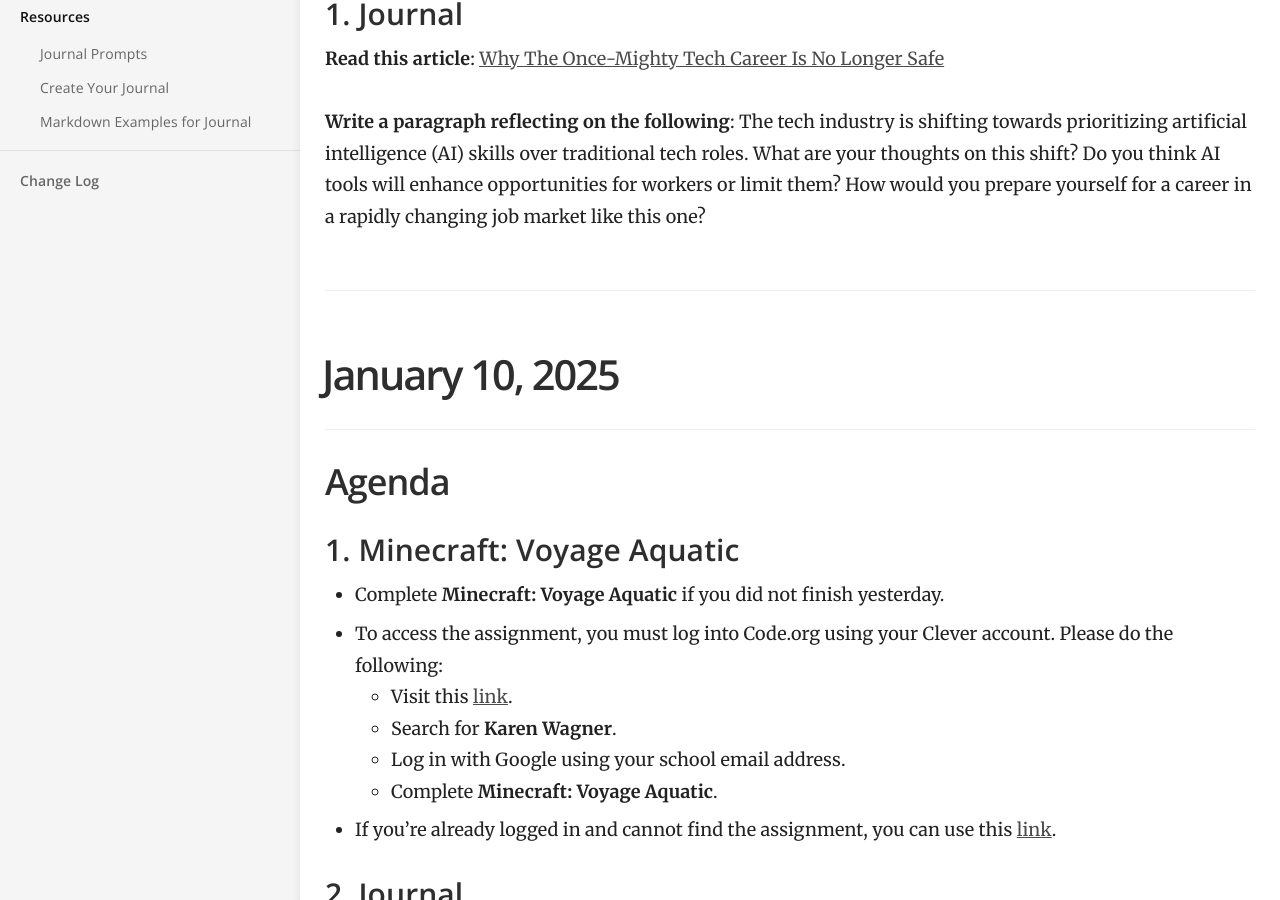
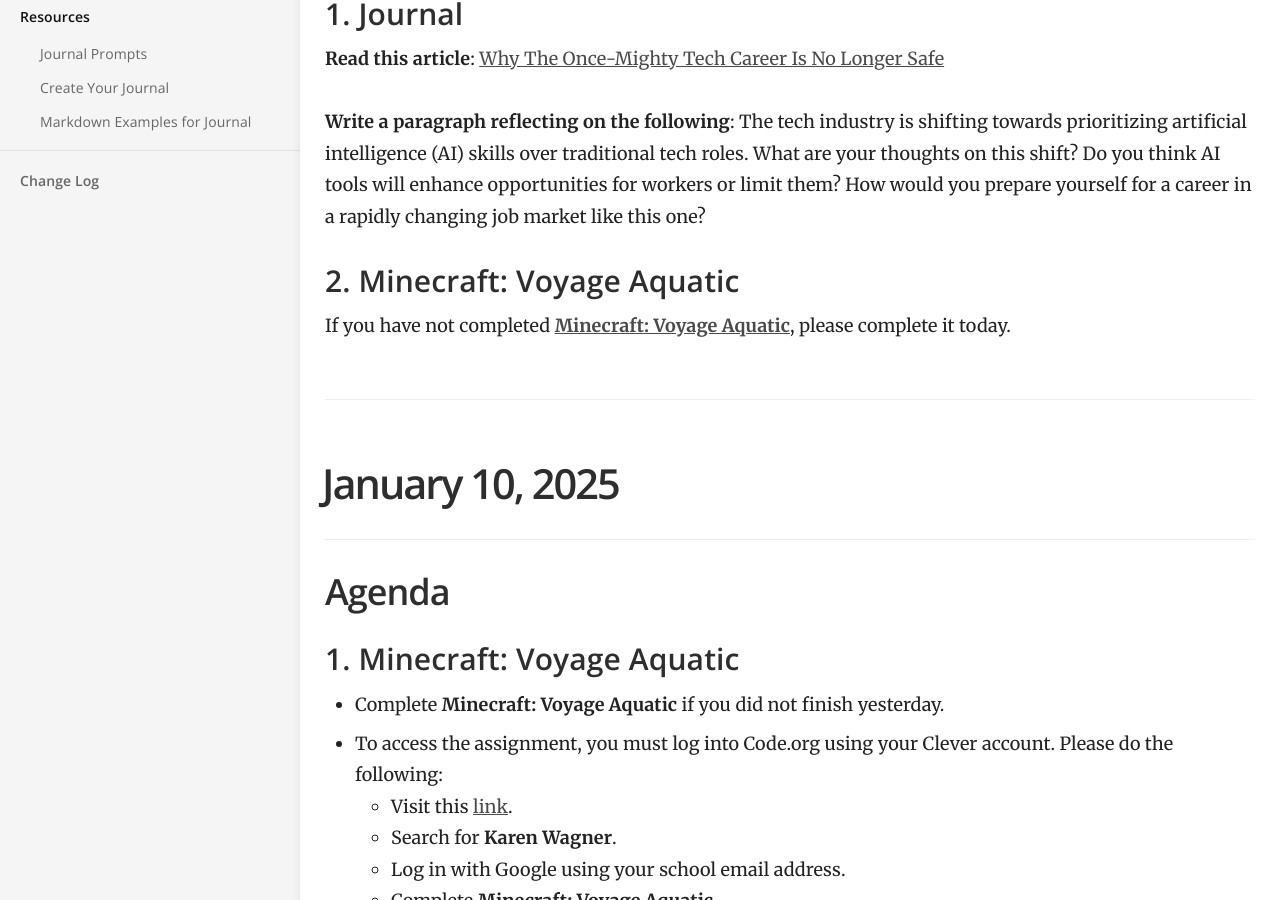
Before and after one commit to mswhitby/classroom, a Jekyll site: the page built from _docs/classes/1st.md, in a window 1280 px wide and 900 px high, scrolled down 462 px. Built offline with Jekyll 4.4.1, drawn with Linux system fonts in a browser that asks for light colours.

Commit message:
Updated lessons

```diff
--- a/_docs/classes/1st.md
+++ b/_docs/classes/1st.md
@@ -14,6 +14,10 @@ order: 1
 **Read this article**: [Why The Once-Mighty Tech Career Is No Longer Safe](https://www.forbes.com/sites/jackkelly/2024/09/23/why-the-once-mighty-tech-career-is-no-longer-safe/)
 
 **Write a paragraph reflecting on the following**: The tech industry is shifting towards prioritizing artificial intelligence (AI) skills over traditional tech roles. What are your thoughts on this shift? Do you think AI tools will enhance opportunities for workers or limit them? How would you prepare yourself for a career in a rapidly changing job market like this one?
+
+### 2. Minecraft: Voyage Aquatic
+
+If you have not completed **[Minecraft: Voyage Aquatic](https://github.com/mswhitby/classroom/blob/main/_docs/classes/1st.md#january-10-2025)**, please complete it today.
 
 ----
 
```
